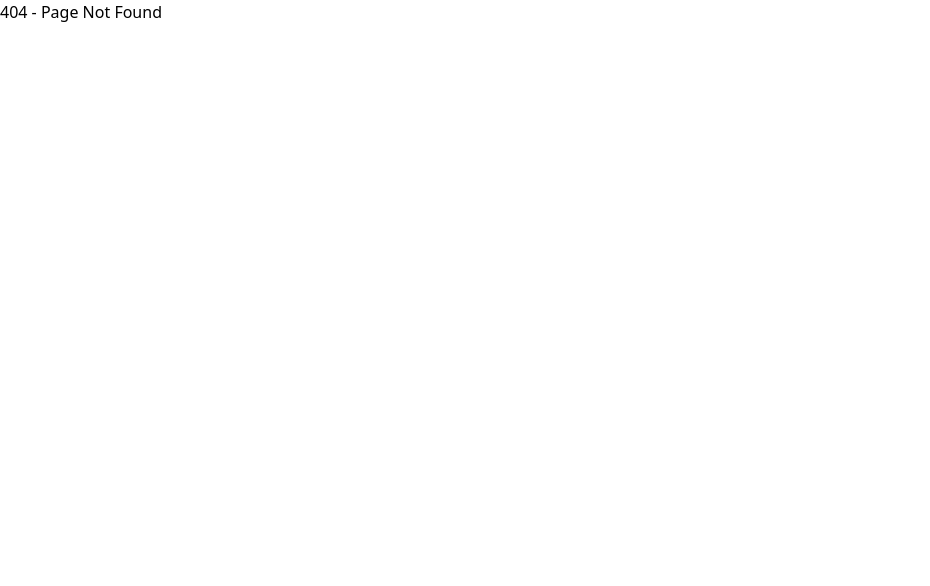
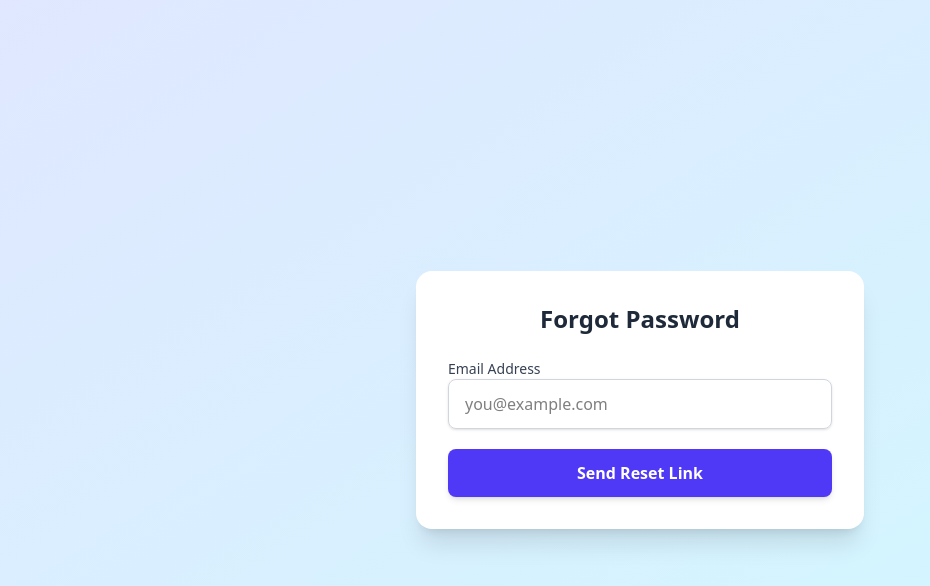
Before and after one commit to Engr-Yahya/novaX-Job-Portal, a React (Vite) app: page /novaX-Job-Portal/forgot-password in a window 1280 px wide. Before the commit this address had no page. Shown: the top 586 px of the page, without its empty margins (0-930 px from the left). Built offline with nearby package versions, Linux system fonts and the light colour scheme.

Commit message:
Modifying Files

```diff
--- a/package.json
+++ b/package.json
@@ -15,6 +15,7 @@
   "dependencies": {
     "@tailwindcss/vite": "^4.1.11",
     "framer-motion": "^12.23.12",
+    "lucide-react": "^0.539.0",
     "react": "^19.1.0",
     "react-dom": "^19.1.0",
     "react-router-dom": "^7.7.1",
--- a/src/App.jsx
+++ b/src/App.jsx
@@ -4,6 +4,7 @@ import AboutUs from "./AboutUs";
 import GetStarted from "./pages/Getstarted";
 import Register from "./pages/Employer/Register";
 import Signin from "./pages/Employer/Signin";
+import ForgotPass from "./pages/Employer/ForgotPass";
 
 function App() {
   return (
@@ -20,6 +21,7 @@ function App() {
       <Route path="/get-started" element={<GetStarted />} />
       <Route path="/register/employer" element={<Register />} />
       <Route path="/signin/employer" element={<Signin />} />
+      <Route path="/forgot-password" element={<ForgotPass />} />
 
       {/* Agar koi route match na ho to fallback */}
       <Route path="*" element={<h1>404 - Page Not Found</h1>} />
--- /dev/null
+++ b/src/pages/Employer/ForgotPass.jsx
@@ -0,0 +1,95 @@
+import React, { useState } from "react";
+import { motion } from "framer-motion";
+
+export default function ForgotPass() {
+  const [form, setForm] = useState({ email: "" });
+  const [emailError, setEmailError] = useState("");
+  const [successMessage, setSuccessMessage] = useState("");
+
+  const validateEmail = (email) => {
+    const validDomains = ["gmail.com", "yahoo.com", "outlook.com", "hotmail.com", "icloud.com"];
+    const emailPattern = /^[^\s@]+@[^\s@]+\.[^\s@]+$/;
+
+    if (!emailPattern.test(email)) {
+      setEmailError("Please enter a valid email address");
+    } else {
+      const domain = email.split("@")[1];
+      if (!validDomains.includes(domain)) {
+        setEmailError("Please use a valid email provider (Gmail, Yahoo, Outlook, etc.)");
+      } else {
+        setEmailError("");
+      }
+    }
+  };
+
+  const handleChange = (e) => {
+    const { name, value } = e.target;
+    setForm({ ...form, [name]: value });
+
+    if (name === "email") {
+      validateEmail(value);
+    }
+  };
+
+  const handleSubmit = (e) => {
+    e.preventDefault();
+    if (emailError) return;
+
+    // Simulate sending reset link
+    setSuccessMessage("If this email is registered, a reset link has been sent.");
+    setForm({ email: "" });
+  };
+
+  return (
+    <div className="min-h-screen flex items-center justify-center bg-gradient-to-br from-indigo-100 to-cyan-100 dark:from-slate-900 dark:to-slate-950 p-4">
+      <motion.div
+        initial={{ opacity: 0, y: 50 }}
+        animate={{ opacity: 1, y: 0 }}
+        transition={{ duration: 0.6 }}
+        className="bg-white dark:bg-slate-800 rounded-2xl shadow-xl w-full max-w-md p-8"
+      >
+        <h2 className="text-2xl font-bold text-center text-gray-800 dark:text-white mb-6">
+          Forgot Password
+        </h2>
+        <form onSubmit={handleSubmit} className="space-y-5">
+          {/* Email */}
+          <div>
+            <label
+              htmlFor="email"
+              className="block text-sm font-medium text-gray-700 dark:text-gray-200"
+            >
+              Email Address
+            </label>
+            <input
+              type="email"
+              name="email"
+              value={form.email}
+              onChange={handleChange}
+              placeholder="you@example.com"
+              required
+              className={`w-full rounded-lg border ${
+                emailError ? "border-red-500" : "border-gray-300 dark:border-slate-600"
+              } dark:bg-slate-700 dark:text-white px-4 py-3 shadow-sm focus:outline-none focus:ring-2 focus:ring-indigo-500`}
+            />
+            {emailError && <p className="text-red-500 text-sm mt-1">{emailError}</p>}
+          </div>
+
+          {/* Submit Button */}
+          <motion.button
+            type="submit"
+            whileHover={{ scale: 1.05 }}
+            whileTap={{ scale: 0.95 }}
+            className="w-full bg-indigo-600 hover:bg-indigo-700 text-white font-semibold py-3 rounded-lg shadow-md transition"
+          >
+            Send Reset Link
+          </motion.button>
+        </form>
+
+        {/* Success Message */}
+        {successMessage && (
+          <p className="text-green-500 text-center mt-4 text-sm">{successMessage}</p>
+        )}
+      </motion.div>
+    </div>
+  );
+}
--- a/src/pages/Employer/Register.jsx
+++ b/src/pages/Employer/Register.jsx
@@ -4,14 +4,49 @@ import { motion } from "framer-motion";
 
 const Register = () => {
   const navigate = useNavigate();
-  const [form, setForm] = useState({ name: "", email: "", password: "" });
+  const [form, setForm] = useState({ name: "", email: "", password: "", confirmPassword: "" });
   const [showPassword, setShowPassword] = useState(false);
+  const [showConfirmPassword, setShowConfirmPassword] = useState(false);
+  const [emailError, setEmailError] = useState("");
+  const [error, setError] = useState("");
 
-  const handleChange = (e) =>
+  const handleChange = (e) => {
     setForm({ ...form, [e.target.name]: e.target.value });
+    if (e.target.name === "confirmPassword" || e.target.name === "password") {
+      if (form.password !== e.target.value && e.target.name === "confirmPassword") {
+        setError("Passwords do not match");
+      } else if (e.target.name === "password" && form.confirmPassword && form.confirmPassword !== e.target.value) {
+        setError("Passwords do not match");
+      } else {
+        setError("");
+      }
+    }
+  };
+
+  const validateEmail = (email) => {
+  // Only allow known domains
+  const validDomains = ["gmail.com", "yahoo.com", "outlook.com", "hotmail.com", "icloud.com"];
+  const emailPattern = /^[^\s@]+@[^\s@]+\.[^\s@]+$/;
+
+  if (!emailPattern.test(email)) {
+    setEmailError("Please enter a valid email address");
+  } else {
+    const domain = email.split("@")[1];
+    if (!validDomains.includes(domain)) {
+      setEmailError("Please use a valid email provider (Gmail, Yahoo, Outlook, etc.)");
+    } else {
+      setEmailError("");
+    }
+  }
+};
+
 
   const handleSubmit = (e) => {
     e.preventDefault();
+    if (form.password !== form.confirmPassword) {
+      setError("Passwords do not match");
+      return;
+    }
     console.log("Employer Registered:", form);
     navigate("/employer/setup");
   };
@@ -29,11 +64,11 @@ const Register = () => {
         </h2>
 
         <form onSubmit={handleSubmit} className="space-y-5">
+          {/* Full Name */}
           <div>
             <label className="block mb-1 text-sm font-medium text-gray-700 dark:text-gray-300">
               Full Name
             </label>
-            <div className="relative">
             <input
               type="text"
               name="name"
@@ -41,16 +76,15 @@ const Register = () => {
               onChange={handleChange}
               placeholder="Enter your full name"
               required
-                className="w-full rounded-lg border border-gray-300 dark:border-slate-600 dark:bg-slate-700 dark:text-white px-4 py-3 pr-10 shadow-sm focus:outline-none focus:ring-2 focus:ring-indigo-500 focus:border-indigo-500"
+              className="w-full rounded-lg border border-gray-300 dark:border-slate-600 dark:bg-slate-700 dark:text-white px-4 py-3 shadow-sm focus:outline-none focus:ring-2 focus:ring-indigo-500"
             />
           </div>
-          </div>
 
+          {/* Business Email */}
           <div>
             <label className="block mb-1 text-sm font-medium text-gray-700 dark:text-gray-300">
               Business Email
             </label>
-            <div className="relative">
             <input
               type="email"
               name="email"
@@ -58,11 +92,11 @@ const Register = () => {
               onChange={handleChange}
               placeholder="you@company.com"
               required
-                className="w-full rounded-lg border border-gray-300 dark:border-slate-600 dark:bg-slate-700 dark:text-white px-4 py-3 pr-10 shadow-sm focus:outline-none focus:ring-2 focus:ring-indigo-500 focus:border-indigo-500"
+              className="w-full rounded-lg border border-gray-300 dark:border-slate-600 dark:bg-slate-700 dark:text-white px-4 py-3 shadow-sm focus:outline-none focus:ring-2 focus:ring-indigo-500"
             />
           </div>
-          </div>
 
+          {/* Password */}
           <div>
             <label className="block mb-1 text-sm font-medium text-gray-700 dark:text-gray-300">
               Password
@@ -75,54 +109,53 @@ const Register = () => {
                 onChange={handleChange}
                 placeholder="••••••••"
                 required
-                className="w-full rounded-lg border border-gray-300 dark:border-slate-600 dark:bg-slate-700 dark:text-white px-4 py-3 pr-10 shadow-sm focus:outline-none focus:ring-2 focus:ring-indigo-500 focus:border-indigo-500"
+                className="w-full rounded-lg border border-gray-300 dark:border-slate-600 dark:bg-slate-700 dark:text-white px-4 py-3 pr-10 shadow-sm focus:outline-none focus:ring-2 focus:ring-indigo-500"
               />
               <span
                 className="absolute inset-y-0 right-3 flex items-center cursor-pointer text-gray-400"
                 onClick={() => setShowPassword(!showPassword)}
               >
                 {showPassword ? (
-                  // Eye Off SVG
-                  <svg
-                    xmlns="http://www.w3.org/2000/svg"
-                    className="h-5 w-5"
-                    fill="none"
-                    viewBox="0 0 24 24"
-                    stroke="currentColor"
-                    strokeWidth={2}
-                  >
-                    <path
-                      strokeLinecap="round"
-                      strokeLinejoin="round"
-                      d="M13.875 18.825A10.05 10.05 0 0112 19c-5 0-9.27-3.89-11-8a11.54 11.54 0 012.176-3.22M3 3l18 18M17.94 17.94A10.97 10.97 0 0112 20c-5 0-9.27-3.89-11-8 .74-1.78 1.88-3.4 3.26-4.71m3.1-2.22A10.96 10.96 0 0112 4c5 0 9.27 3.89 11 8-1.07 2.58-2.89 4.87-5.06 6.32"
-                    />
-                  </svg>
+                  <EyeOffIcon />
                 ) : (
-                  // Eye SVG
-                  <svg
-                    xmlns="http://www.w3.org/2000/svg"
-                    className="h-5 w-5"
-                    fill="none"
-                    viewBox="0 0 24 24"
-                    stroke="currentColor"
-                    strokeWidth={2}
-                  >
-                    <path
-                      strokeLinecap="round"
-                      strokeLinejoin="round"
-                      d="M15 12a3 3 0 11-6 0 3 3 0 016 0z"
-                    />
-                    <path
-                      strokeLinecap="round"
-                      strokeLinejoin="round"
-                      d="M2.458 12C3.732 7.943 7.523 5 12 5c4.478 0 8.268 2.943 9.542 7-1.274 4.057-5.064 7-9.542 7-4.477 0-8.268-2.943-9.542-7z"
-                    />
-                  </svg>
+                  <EyeIcon />
                 )}
               </span>
             </div>
           </div>
 
+          {/* Confirm Password */}
+          <div>
+            <label className="block mb-1 text-sm font-medium text-gray-700 dark:text-gray-300">
+              Confirm Password
+            </label>
+            <div className="relative">
+              <input
+                type={showConfirmPassword ? "text" : "password"}
+                name="confirmPassword"
+                value={form.confirmPassword}
+                onChange={handleChange}
+                placeholder="••••••••"
+                required
+                className={`w-full rounded-lg border ${
+                  error ? "border-red-500" : "border-gray-300 dark:border-slate-600"
+                } dark:bg-slate-700 dark:text-white px-4 py-3 pr-10 shadow-sm focus:outline-none focus:ring-2 focus:ring-indigo-500`}
+              />
+              <span
+                className="absolute inset-y-0 right-3 flex items-center cursor-pointer text-gray-400"
+                onClick={() => setShowConfirmPassword(!showConfirmPassword)}
+              >
+                {showConfirmPassword ? (
+                  <EyeOffIcon />
+                ) : (
+                  <EyeIcon />
+                )}
+              </span>
+            </div>
+            {error && <p className="text-red-500 text-sm mt-1">{error}</p>}
+          </div>
+
+          {/* Submit */}
           <button
             type="submit"
             className="w-full bg-indigo-600 hover:bg-indigo-700 text-white font-semibold py-3 rounded-lg transition-all duration-200"
@@ -141,8 +174,36 @@ const Register = () => {
           </span>
         </p>
       </motion.div>
-    </section >
+    </section>
   );
 };
 
+/* Icons */
+const EyeIcon = () => (
+  <svg
+    xmlns="http://www.w3.org/2000/svg"
+    className="h-5 w-5"
+    fill="none"
+    viewBox="0 0 24 24"
+    stroke="currentColor"
+    strokeWidth={2}
+  >
+    <path strokeLinecap="round" strokeLinejoin="round" d="M15 12a3 3 0 11-6 0 3 3 0 016 0z" />
+    <path strokeLinecap="round" strokeLinejoin="round" d="M2.458 12C3.732 7.943 7.523 5 12 5c4.478 0 8.268 2.943 9.542 7-1.274 4.057-5.064 7-9.542 7-4.477 0-8.268-2.943-9.542-7z" />
+  </svg>
+);
+
+const EyeOffIcon = () => (
+  <svg
+    xmlns="http://www.w3.org/2000/svg"
+    className="h-5 w-5"
+    fill="none"
+    viewBox="0 0 24 24"
+    stroke="currentColor"
+    strokeWidth={2}
+  >
+    <path strokeLinecap="round" strokeLinejoin="round" d="M13.875 18.825A10.05 10.05 0 0112 19c-5 0-9.27-3.89-11-8a11.54 11.54 0 012.176-3.22M3 3l18 18M17.94 17.94A10.97 10.97 0 0112 20c-5 0-9.27-3.89-11-8 .74-1.78 1.88-3.4 3.26-4.71m3.1-2.22A10.96 10.96 0 0112 4c5 0 9.27 3.89 11 8-1.07 2.58-2.89 4.87-5.06 6.32" />
+  </svg>
+);
+
 export default Register;
--- a/src/pages/Employer/Signin.jsx
+++ b/src/pages/Employer/Signin.jsx
@@ -6,14 +6,43 @@ const Signin = () => {
   const navigate = useNavigate();
   const [form, setForm] = useState({ email: "", password: "" });
   const [showPassword, setShowPassword] = useState(false);
+  const [emailError, setEmailError] = useState("");
 
-  const handleChange = (e) =>
-    setForm({ ...form, [e.target.name]: e.target.value });
+  const handleChange = (e) => {
+    const { name, value } = e.target;
+    setForm({ ...form, [name]: value });
+
+    if (name === "email") {
+      validateEmail(value);
+    }
+  };
+
+  const validateEmail = (email) => {
+    // Only allow known domains
+    const validDomains = ["gmail.com", "yahoo.com", "outlook.com", "hotmail.com", "icloud.com"];
+    const emailPattern = /^[^\s@]+@[^\s@]+\.[^\s@]+$/;
+
+    if (!emailPattern.test(email)) {
+      setEmailError("Please enter a valid email address");
+    } else {
+      const domain = email.split("@")[1];
+      if (!validDomains.includes(domain)) {
+        setEmailError("Please use a valid email provider (Gmail, Yahoo, Outlook, etc.)");
+      } else {
+        setEmailError("");
+      }
+    }
+  };
 
   const handleSubmit = (e) => {
     e.preventDefault();
+
+    if (emailError) {
+      return;
+    }
+
     console.log("Login Submitted:", form);
-    // TODO: Add login logic here
+    // TODO: Add real authentication logic
     navigate("/employer/dashboard");
   };
 
@@ -30,6 +59,7 @@ const Signin = () => {
         </h2>
 
         <form onSubmit={handleSubmit} className="space-y-5">
+          {/* Email */}
           <div>
             <label className="block mb-1 text-sm font-medium text-gray-700 dark:text-gray-300">
               Email Address
@@ -41,10 +71,14 @@ const Signin = () => {
               onChange={handleChange}
               placeholder="you@company.com"
               required
-              className="w-full rounded-lg border border-gray-300 dark:border-slate-600 dark:bg-slate-700 dark:text-white px-4 py-3 shadow-sm focus:outline-none focus:ring-2 focus:ring-indigo-500 focus:border-indigo-500"
+              className={`w-full rounded-lg border ${
+                emailError ? "border-red-500" : "border-gray-300 dark:border-slate-600"
+              } dark:bg-slate-700 dark:text-white px-4 py-3 shadow-sm focus:outline-none focus:ring-2 focus:ring-indigo-500`}
             />
+            {emailError && <p className="text-red-500 text-sm mt-1">{emailError}</p>}
           </div>
 
+          {/* Password */}
           <div>
             <label className="block mb-1 text-sm font-medium text-gray-700 dark:text-gray-300">
               Password
@@ -57,54 +91,28 @@ const Signin = () => {
                 onChange={handleChange}
                 placeholder="••••••••"
                 required
-                className="w-full rounded-lg border border-gray-300 dark:border-slate-600 dark:bg-slate-700 dark:text-white px-4 py-3 pr-10 shadow-sm focus:outline-none focus:ring-2 focus:ring-indigo-500 focus:border-indigo-500"
+                className="w-full rounded-lg border border-gray-300 dark:border-slate-600 dark:bg-slate-700 dark:text-white px-4 py-3 pr-10 shadow-sm focus:outline-none focus:ring-2 focus:ring-indigo-500"
               />
               <span
                 className="absolute inset-y-0 right-3 flex items-center cursor-pointer text-gray-400"
                 onClick={() => setShowPassword(!showPassword)}
               >
-                {showPassword ? (
-                  // Eye Off SVG
-                  <svg
-                    xmlns="http://www.w3.org/2000/svg"
-                    className="h-5 w-5"
-                    fill="none"
-                    viewBox="0 0 24 24"
-                    stroke="currentColor"
-                    strokeWidth={2}
-                  >
-                    <path
-                      strokeLinecap="round"
-                      strokeLinejoin="round"
-                      d="M13.875 18.825A10.05 10.05 0 0112 19c-5 0-9.27-3.89-11-8a11.54 11.54 0 012.176-3.22M3 3l18 18M17.94 17.94A10.97 10.97 0 0112 20c-5 0-9.27-3.89-11-8 .74-1.78 1.88-3.4 3.26-4.71m3.1-2.22A10.96 10.96 0 0112 4c5 0 9.27 3.89 11 8-1.07 2.58-2.89 4.87-5.06 6.32"
-                    />
-                  </svg>
-                ) : (
-                  // Eye On SVG
-                  <svg
-                    xmlns="http://www.w3.org/2000/svg"
-                    className="h-5 w-5"
-                    fill="none"
-                    viewBox="0 0 24 24"
-                    stroke="currentColor"
-                    strokeWidth={2}
-                  >
-                    <path
-                      strokeLinecap="round"
-                      strokeLinejoin="round"
-                      d="M15 12a3 3 0 11-6 0 3 3 0 016 0z"
-                    />
-                    <path
-                      strokeLinecap="round"
-                      strokeLinejoin="round"
-                      d="M2.458 12C3.732 7.943 7.523 5 12 5c4.478 0 8.268 2.943 9.542 7-1.274 4.057-5.064 7-9.542 7-4.477 0-8.268-2.943-9.542-7z"
-                    />
-                  </svg>
-                )}
+                {showPassword ? <EyeOffIcon /> : <EyeIcon />}
+              </span>
+            </div>
+
+            {/* Forgot Password */}
+            <div className="text-right mt-2">
+              <span
+                onClick={() => navigate("/forgot-password")}
+                className="text-sm text-indigo-600 dark:text-indigo-300 hover:underline cursor-pointer"
+              >
+                Forgot Password?
               </span>
             </div>
           </div>
 
+          {/* Submit */}
           <button
             type="submit"
             className="w-full bg-indigo-600 hover:bg-indigo-700 text-white font-semibold py-3 rounded-lg transition-all duration-200"
@@ -117,4 +125,18 @@ const Signin = () => {
   );
 };
 
+/* Icons */
+const EyeIcon = () => (
+  <svg xmlns="http://www.w3.org/2000/svg" className="h-5 w-5" fill="none" viewBox="0 0 24 24" stroke="currentColor" strokeWidth={2}>
+    <path strokeLinecap="round" strokeLinejoin="round" d="M15 12a3 3 0 11-6 0 3 3 0 016 0z" />
+    <path strokeLinecap="round" strokeLinejoin="round" d="M2.458 12C3.732 7.943 7.523 5 12 5c4.478 0 8.268 2.943 9.542 7-1.274 4.057-5.064 7-9.542 7-4.477 0-8.268-2.943-9.542-7z" />
+  </svg>
+);
+
+const EyeOffIcon = () => (
+  <svg xmlns="http://www.w3.org/2000/svg" className="h-5 w-5" fill="none" viewBox="0 0 24 24" stroke="currentColor" strokeWidth={2}>
+    <path strokeLinecap="round" strokeLinejoin="round" d="M13.875 18.825A10.05 10.05 0 0112 19c-5 0-9.27-3.89-11-8a11.54 11.54 0 012.176-3.22M3 3l18 18M17.94 17.94A10.97 10.97 0 0112 20c-5 0-9.27-3.89-11-8 .74-1.78 1.88-3.4 3.26-4.71m3.1-2.22A10.96 10.96 0 0112 4c5 0 9.27 3.89 11 8-1.07 2.58-2.89 4.87-5.06 6.32" />
+  </svg>
+);
+
 export default Signin;
```
Also changed, not shown: 1 other file (tests, documents, lock files or other folders). Lines whose indentation alone changed are shown as unchanged.
